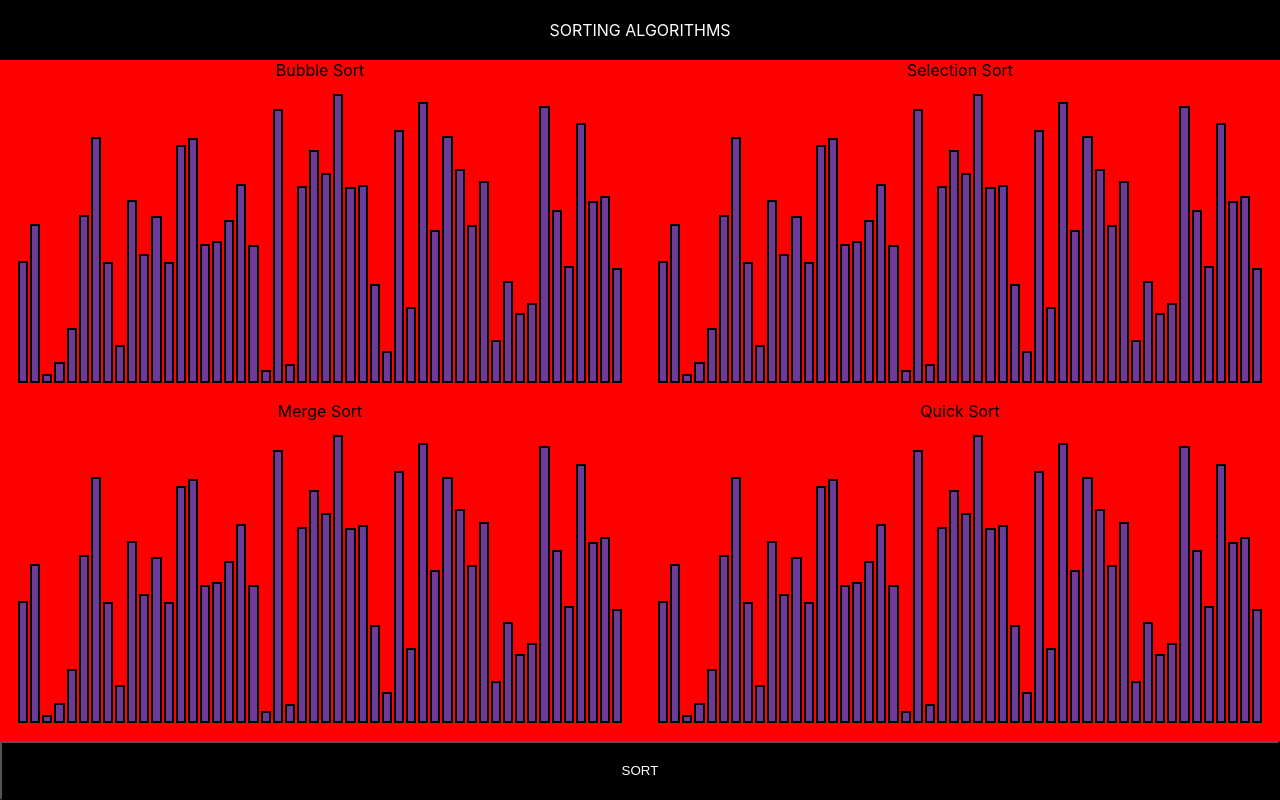
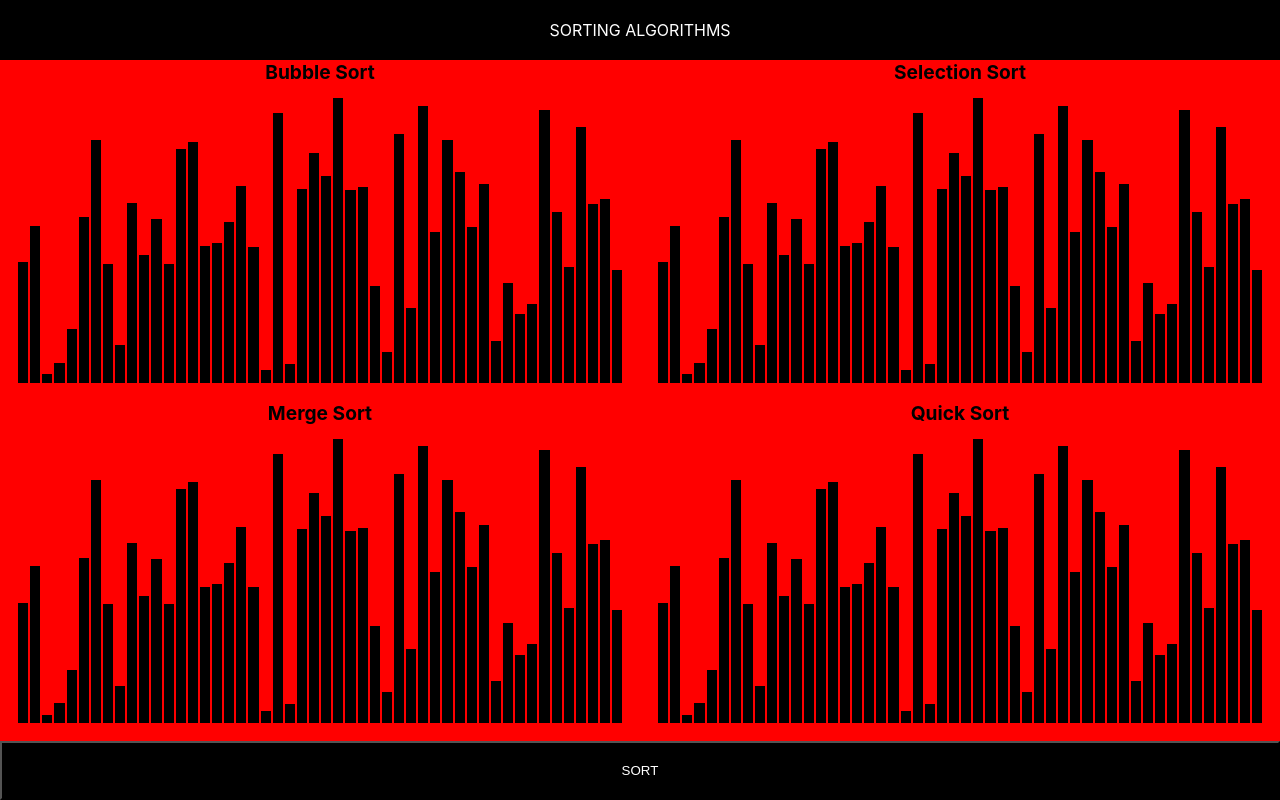
Before and after one commit to GREEDnim/sorting-visualiser, a React (Create React App) app: page / in a window 1280 px wide. Built offline with nearby package versions, Linux system fonts and the light colour scheme.

Commit message:
changed color

```diff
--- a/src/components/Bars/style.css
+++ b/src/components/Bars/style.css
@@ -4,6 +4,11 @@
     display:flex;
     flex-direction:column;
     text-align:center ;
+}
+.heading{
+    color:black;
+    font-size: larger;
+    font-weight: bolder;
 }
 .bars-box
 {
@@ -17,7 +22,7 @@
 }
 .bar
 {
-    background-color: rgb(107, 60, 151);
+    background-color: rgb(0, 0, 0);
     border: 2px solid black;
     width:100%;
 }
```
